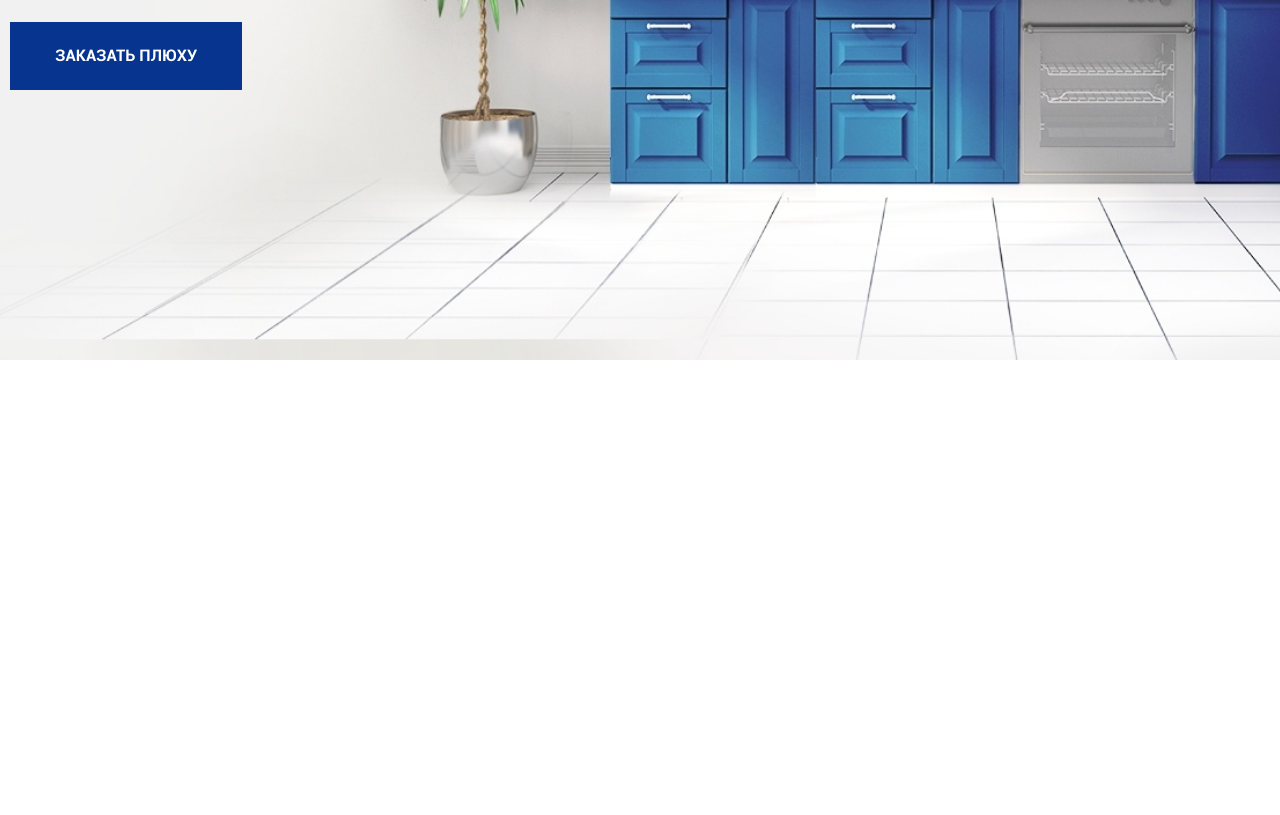
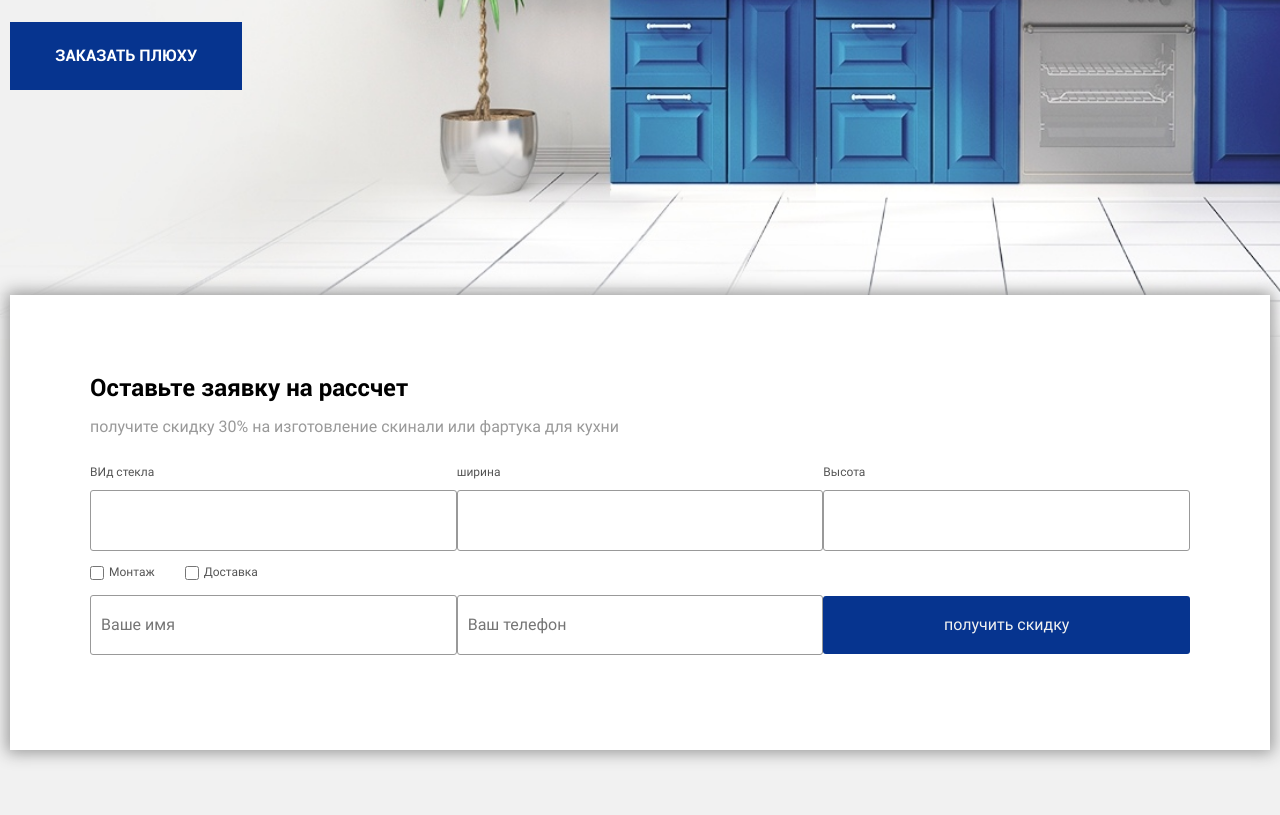
Before and after one commit to NerooIVc/Istupid, a website built with webpack: page src/index.html in a window 1280 px wide. Shown: the part 498-1313 px from the top of the page. Before the commit the page ends 858 px from the top, so only its background shows below. Built offline with nearby package versions, Linux system fonts and the light colour scheme; files whose address does not match are found by name.

Commit message:
Урок 2

```diff
--- a/src/index.html
+++ b/src/index.html
@@ -63,5 +63,65 @@
          <button class="hero-button"> заказать плюху </button>
      </div>
  </div>
+
+<main>
+    <section class="offer bg-sec">
+        <div class="container">
+            <div class="offer-block"  style="background-image: url(./images/8RQ8VxDTrI4.jpg)">
+                <h2 class="offer-title">Оставьте заявку на рассчет</h2>
+                <span class="offer-subtitle">получите скидку 30% на изготовление скинали или фартука для кухни </span>
+                <form action="#" class="offer-form">
+                    <div class="form-row">
+                    <div class="form-group">
+                        <label for="input1" class="form-label">ВИд  стекла</label>
+                        <input type="text " id="input1" class="form-input">
+                    </div>
+                        <div class="form-group">
+                        <label for="input2" class="form-label">ширина </label>
+                        <input type="text " id="input2" class="form-input">
+                    </div>
+                        <div class="form-group">
+                        <label for="input3" class="form-label">Высота</label>
+                        <input type="text " id="input3" class="form-input">
+                    </div>
+                    </div>
+                    <div class="form-row">
+                        <div class="form-checkbox">
+                            <input type="checkbox" id="check1" class="input-checkbox">
+                            <label for="check1">
+
+                                Монтаж
+                            </label>
+
+                        </div>
+                        <div class="form-checkbox">
+                            <input type="checkbox" id="check2" class="input-checkbox">
+                            <label for="check2">
+
+                                Доставка
+                            </label>
+
+                        </div>
+                    </div>
+                    <div class="form-row">
+                        <div class="form-group">
+
+                            <input type="text " id="input6" class="form-input" placeholder="Ваше имя">
+                        </div>
+                        <div class="form-group">
+
+                            <input type="tel " id="input7" class="form-input" placeholder="Ваш телефон">
+                        </div>
+                        <div class="form-group">
+
+                            <input type="submit" id="input8" class="form-button" value="получить скидку">
+                        </div>
+                    </div>
+                </form>
+            </div>
+        </div>
+
+    </section>
+</main>
 </body>
 </html>
--- /dev/null
+++ b/src/styles/blocks/offers.scss
@@ -0,0 +1,67 @@
+.offer-block  {
+  background-color: #fff;
+  padding: 80px;
+  background-repeat: no-repeat;
+  background-position: top right;
+  box-shadow: 0 0 15px 3px #999999;
+  top: -65px;
+  position: relative;
+
+}
+.offer-title  {
+  margin-bottom: 15px;
+
+}
+.offer-subtitle {
+  display: block;
+  margin-bottom: 30px;
+  color: #999999;
+}
+
+.form-row {
+  display: flex;
+  align-items: center;
+  margin: 15px 0;
+  width: 100%;
+  box-sizing: border-box;
+}
+label {
+  display: block;
+  font-size: 12px;
+  margin-bottom: 10px;
+  color: #555555;
+}
+input {
+  padding: 20px 10px;
+  width: 100%;
+  border: 1px solid #999999;
+  border-radius: 3px;
+  box-sizing: border-box;
+}
+.form-group {
+  width: 100%;
+
+  box-sizing: border-box;
+}
+.form-checkbox  {
+  display: flex;
+  align-items: center;
+
+}
+.input-checkbox {
+  width: 14px !important;
+  height: 14px !important;
+}
+.form-checkbox label {
+  margin-bottom: 0;
+  margin-left: 5px;
+  margin-right: 30px;
+}
+form {
+  box-sizing: border-box;
+}
+.form-button {
+  background-color: #06348f;
+  color: #f1f1f1;
+  border: none;
+}
--- a/src/styles/main.scss
+++ b/src/styles/main.scss
@@ -3,6 +3,7 @@
 @import "_grid.scss";
 @import "blocks/navbar";
 @import "blocks/hero";
+@import "blocks/offers";
 //@import "blocks/hero";
 body {
     font-family: "Roboto", sans-serif;
@@ -12,6 +13,9 @@ button {
 }
 h1 {
     font-weight: 400;
+}
+h2 {
+    margin: 0;
 }
 .container {
     max-width: 1260px;
@@ -44,3 +48,6 @@ h1 {
         width: 100%;
     }
 }
+.bg-sec {
+    background-color: #f1f1f1;
+}
--- a/webpack.config.js
+++ b/webpack.config.js
@@ -54,7 +54,7 @@ module.exports = {
     path: path.resolve(__dirname, "dist")
   },
   devServer: {
-    port: 4200
+    port: 4300
     // hot: isDev
   },
   optimization: optimization(),
```
